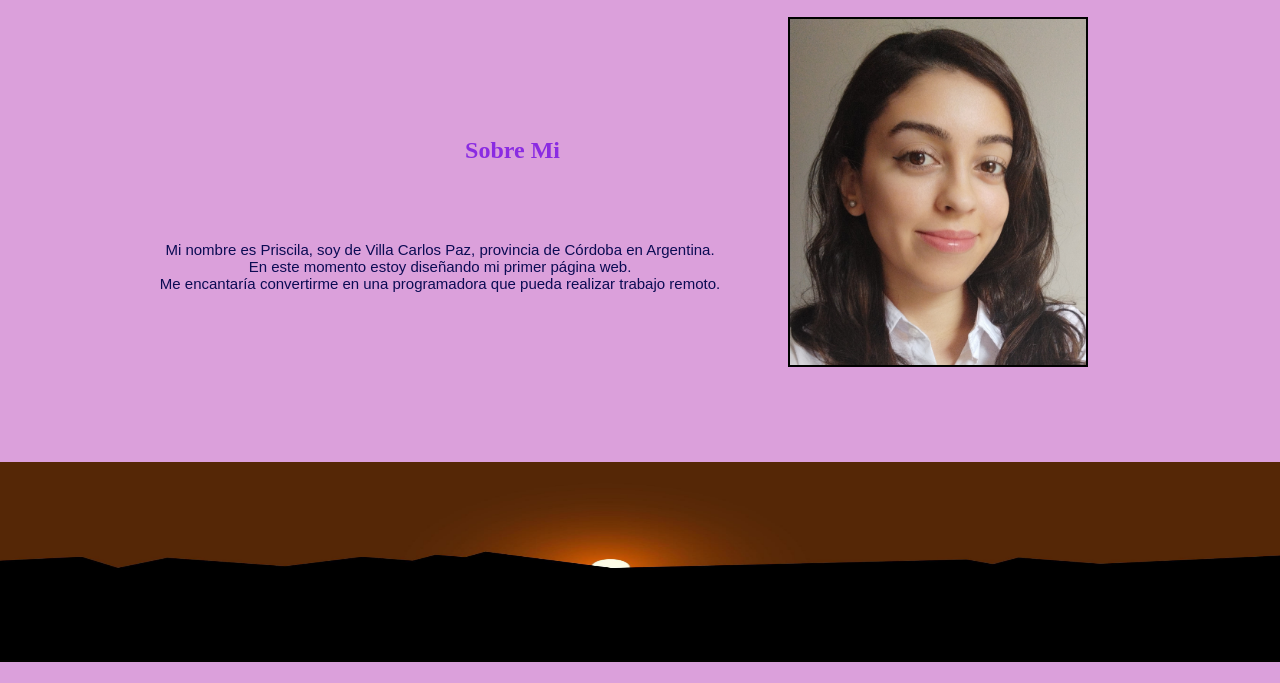
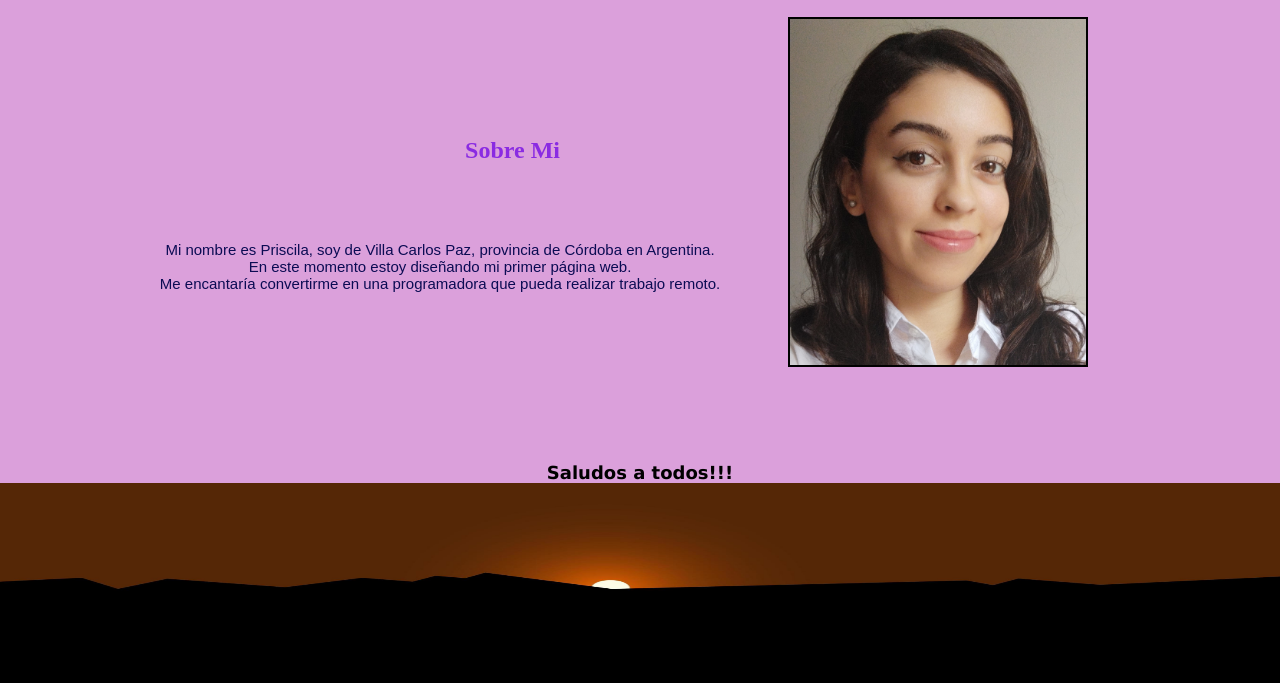
Before and after one commit to Priscila6/mi_primera_pagina, a plain HTML site: page index.html in a window 1280 px wide. Shown: the part 83-766 px from the top of the page. Drawn offline with Linux system fonts and the light colour scheme.

Commit message:
mi primera confimación de actualización

```diff
--- a/index.html
+++ b/index.html
@@ -42,6 +42,10 @@
         Me encantaría convertirme en una programadora que pueda
         realizar trabajo remoto.
     </p>
+
+    <div class="greeting">
+        Saludos a todos!!!
+    </div>
 
    <img class="horizonte" src="img/horizonte.jpg" alt="horizonte">
 
--- a/style.css
+++ b/style.css
@@ -70,6 +70,13 @@ p{
     color:rgb(18, 133, 32);
     margin:20px;
     text-align: center;
+}
+
+.greeting{
+ font-family: 'Lucida Grande';
+ font-weight: bold;
+ font-size: large;
+ text-align: center;
 }
 .horizonte{
     width: 100%;
```
